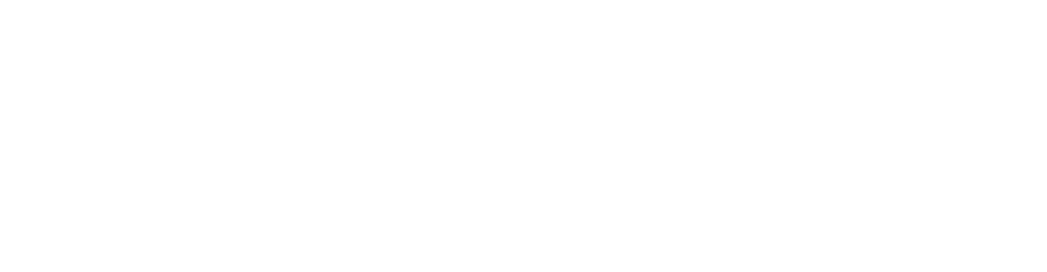
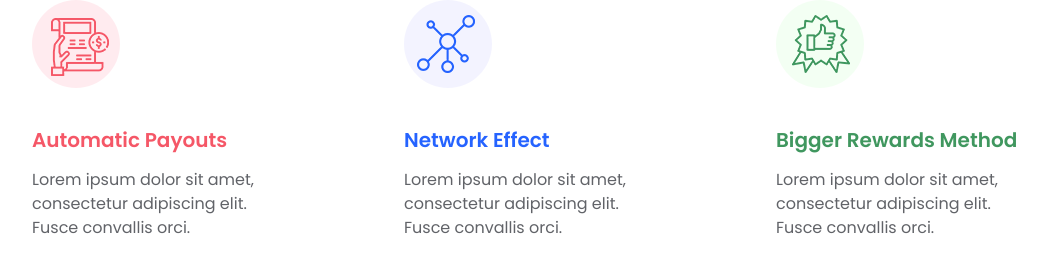
Before and after one commit to ayarii/Integration-MaquettePSD, a plain HTML site: page index.html in a window 1280 px wide. Shown: the whole page, without its empty margins (62-1109 px from the left). Drawn offline with nearby package versions, Linux system fonts and the light colour scheme; files that its build step writes are made by us from their sources.

Commit message:
section 3

```diff
--- a/index.html
+++ b/index.html
@@ -1,22 +1,17 @@
 <!DOCTYPE html>
 <html lang="en">
+
 <head>
     <meta charset="UTF-8" />
     <meta name="viewport" content="width=device-width, initial-scale=1.0" />
     <title>Document</title>
-        <link
-            href="https://cdn.jsdelivr.net/npm/bootstrap@5.3.2/dist/css/bootstrap.min.css"
-            rel="stylesheet"
-            integrity="sha384-T3c6CoIi6uLrA9TneNEoa7RxnatzjcDSCmG1MXxSR1GAsXEV/Dwwykc2MPK8M2HN"
-            crossorigin="anonymous"
-        />
-        <script
-            src="https://kit.fontawesome.com/d651c9623e.js"
-            crossorigin="anonymous"
-        ></script>
+    <link href="https://cdn.jsdelivr.net/npm/bootstrap@5.3.2/dist/css/bootstrap.min.css" rel="stylesheet"
+        integrity="sha384-T3c6CoIi6uLrA9TneNEoa7RxnatzjcDSCmG1MXxSR1GAsXEV/Dwwykc2MPK8M2HN" crossorigin="anonymous" />
+    <script src="https://kit.fontawesome.com/d651c9623e.js" crossorigin="anonymous"></script>
     <link rel="stylesheet" href="css/style.css" />
 </head>
-    <body>
+
+<body class="container">
     <!-- Navbar start -->
 
     <!-- Navbar end -->
@@ -26,7 +21,31 @@
     <!-- Hero End -->
 
     <!-- Section 1 start -->
-
+    <section class="container">
+        <div class="row">
+            <div class="col-md-3  ">
+                <img class="cards-img" src="images/bill.png">
+                <h3 class="cards-title cards-title-1"> Automatic Payouts</h3>
+                <p class="cards-parag"> Lorem ipsum dolor sit amet,
+                    consectetur adipiscing elit.
+                    Fusce convallis orci.</p>
+            </div>
+            <div class="col-md-3 offset-md-1">
+                <img class="cards-img" src="images/network.png">
+                <h3 class="cards-title cards-title-2">Network Effect</h3>
+                <p class="cards-parag">Lorem ipsum dolor sit amet,
+                    consectetur adipiscing elit.
+                    Fusce convallis orci.</p>
+            </div>
+            <div class="col-md-3 offset-md-1">
+                <img class="cards-img" src="images/badge.png">
+                <h3 class="cards-title cards-title-3">Bigger Rewards Method</h3>
+                <p class="cards-parag">Lorem ipsum dolor sit amet,
+                    consectetur adipiscing elit.
+                    Fusce convallis orci.</p>
+            </div>
+        </div>
+    </section>
 
 
     <!-- Section 1 end -->
@@ -39,10 +58,9 @@
 
     <!-- Footer end -->
 
-        <script
-            src="https://cdn.jsdelivr.net/npm/bootstrap@5.3.2/dist/js/bootstrap.bundle.min.js"
+    <script src="https://cdn.jsdelivr.net/npm/bootstrap@5.3.2/dist/js/bootstrap.bundle.min.js"
         integrity="sha384-C6RzsynM9kWDrMNeT87bh95OGNyZPhcTNXj1NW7RuBCsyN/o0jlpcV8Qyq46cDfL"
-            crossorigin="anonymous"
-        ></script>
+        crossorigin="anonymous"></script>
 </body>
+
 </html>
--- a/sass/_variables.scss
+++ b/sass/_variables.scss
@@ -0,0 +1,9 @@
+$font-color-payouts: #f55767 ;
+$font-color-effect: #2563ff;
+$font-color-rewards: #40975f;
+$font-color-parag:#616368;
+$font-style: Myriad Pro;
+$font-size-parag: 1rem;
+$font-size-title: 1.25rem;
+$font-title-mb: 1rem;
+$icon-mb:2.5rem;
--- a/sass/style.scss
+++ b/sass/style.scss
@@ -0,0 +1,36 @@
+@import "variables";
+@font-face{
+    font-family: 'Poppins';
+    src:url('../fonts/Poppins-Regular.ttf');
+    font-weight: 400;
+}
+@font-face{
+    font-family: 'Poppins';
+    src:url('../fonts/Poppins-SemiBold.ttf');
+    font-weight: 600;
+}
+
+.cards-img{
+    margin-bottom: $icon-mb;
+}
+.cards-title{
+    font-size: $font-size-title;
+    margin-bottom: $font-title-mb;
+    font-family:'Poppins';
+    font-weight: 600;
+    &-1{
+        color: $font-color-payouts;
+    }
+    &-2{
+        color: $font-color-effect;
+    }
+    &-3{
+        color: $font-color-rewards;
+    }
+}
+.cards-parag{
+   font-size: $font-size-parag;
+   font-family:'Poppins';
+    font-weight: 400;
+    color: $font-color-parag;
+}
```
Also changed, not shown: css/style.css (added), fonts/Poppins-Regular.ttf (added), fonts/Poppins-SemiBold.ttf (added), images/badge.png (added), images/bill.png (added), images/network.png (added), 1 other file. Lines whose indentation alone changed are shown as unchanged.
